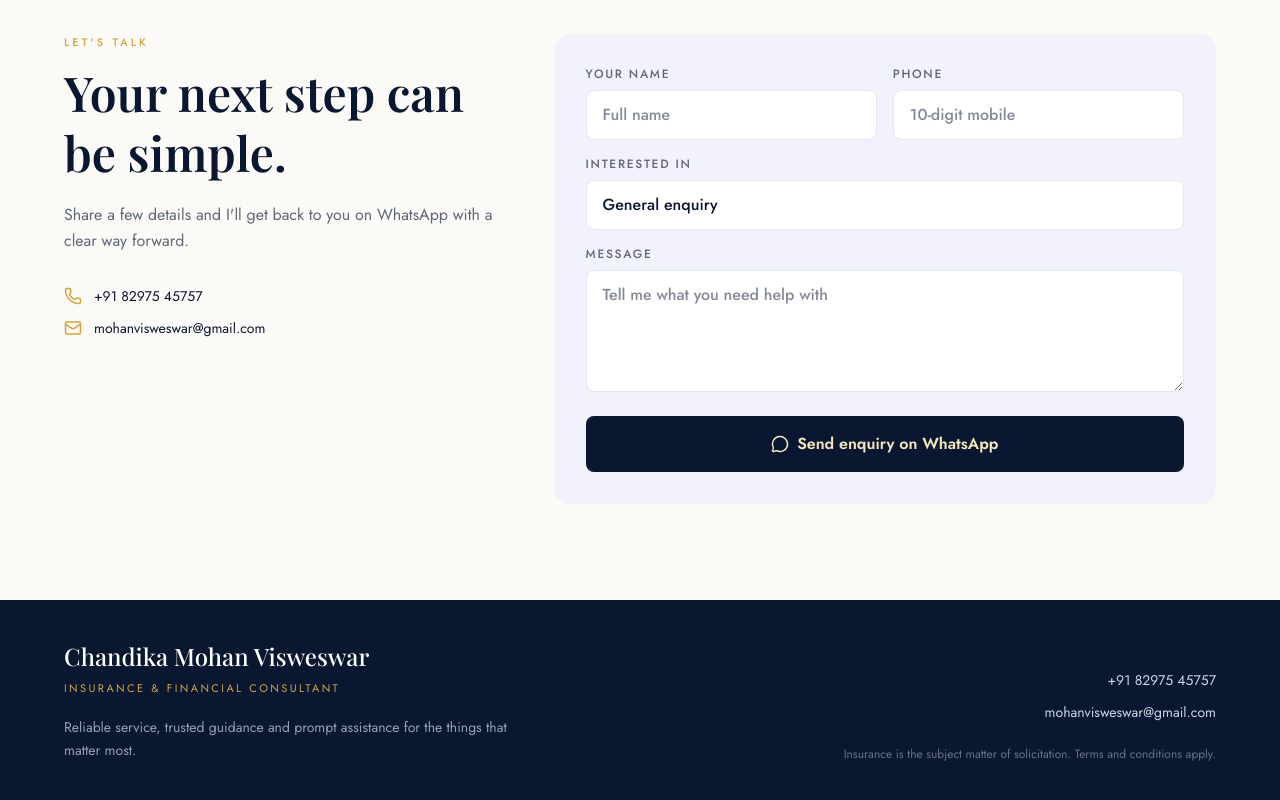
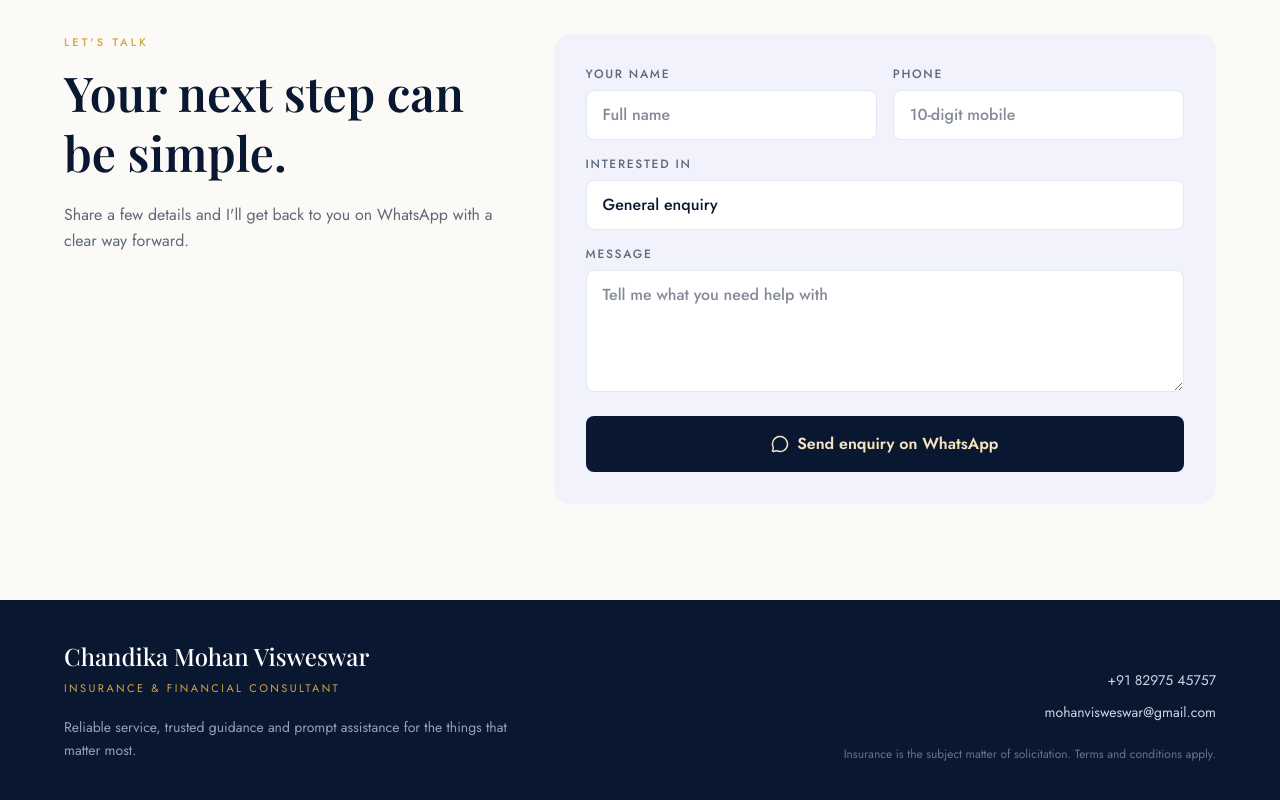
Before and after one commit to RamaSai2519/mohan_visweswar, a Next.js app: page / in a window 1280 px wide. Shown: the part 2749-3549 px from the top of the page. Built offline with nearby package versions, Linux system fonts and the light colour scheme.

Commit message:
refactor: remove unused contact links from enquiry section

```diff
--- a/src/app/page.tsx
+++ b/src/app/page.tsx
@@ -673,32 +673,6 @@ export default function Home() {
                 Share a few details and I&apos;ll get back to you on WhatsApp
                 with a clear way forward.
               </p>
-              <div className="mt-8 grid gap-3 text-sm">
-                <a
-                  href={`tel:${PHONE_NUMBER}`}
-                  className="flex items-center gap-3 text-ink hover:text-gold"
-                  onClick={() =>
-                    trackEvent("contact_click", {
-                      method: "call",
-                      location: "enquiry",
-                    })
-                  }
-                >
-                  <Phone size={18} className="text-gold" /> +91 82975 45757
-                </a>
-                <a
-                  href={`mailto:${EMAIL}`}
-                  className="flex items-center gap-3 text-ink hover:text-gold"
-                  onClick={() =>
-                    trackEvent("contact_click", {
-                      method: "email",
-                      location: "enquiry",
-                    })
-                  }
-                >
-                  <Mail size={18} className="text-gold" /> {EMAIL}
-                </a>
-              </div>
             </div>
             <div
               data-reveal="enquiry-form"
```
